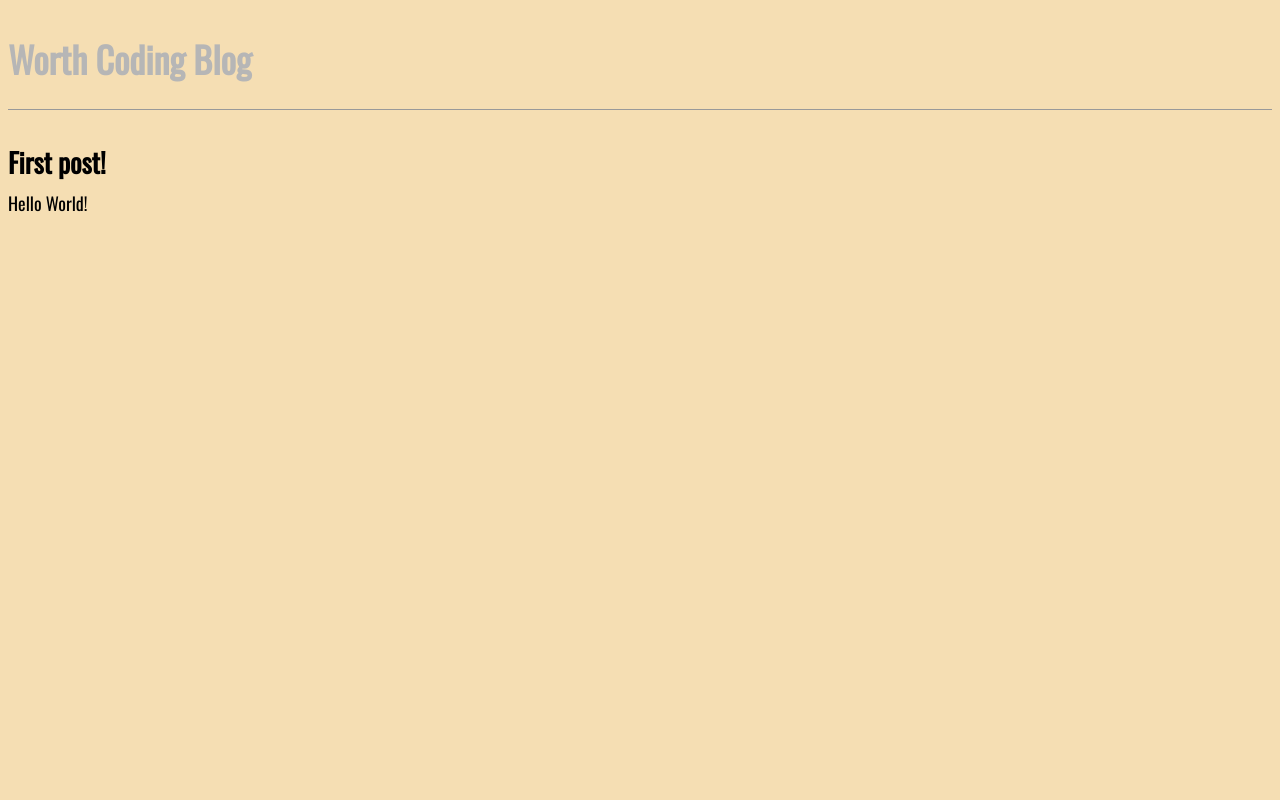
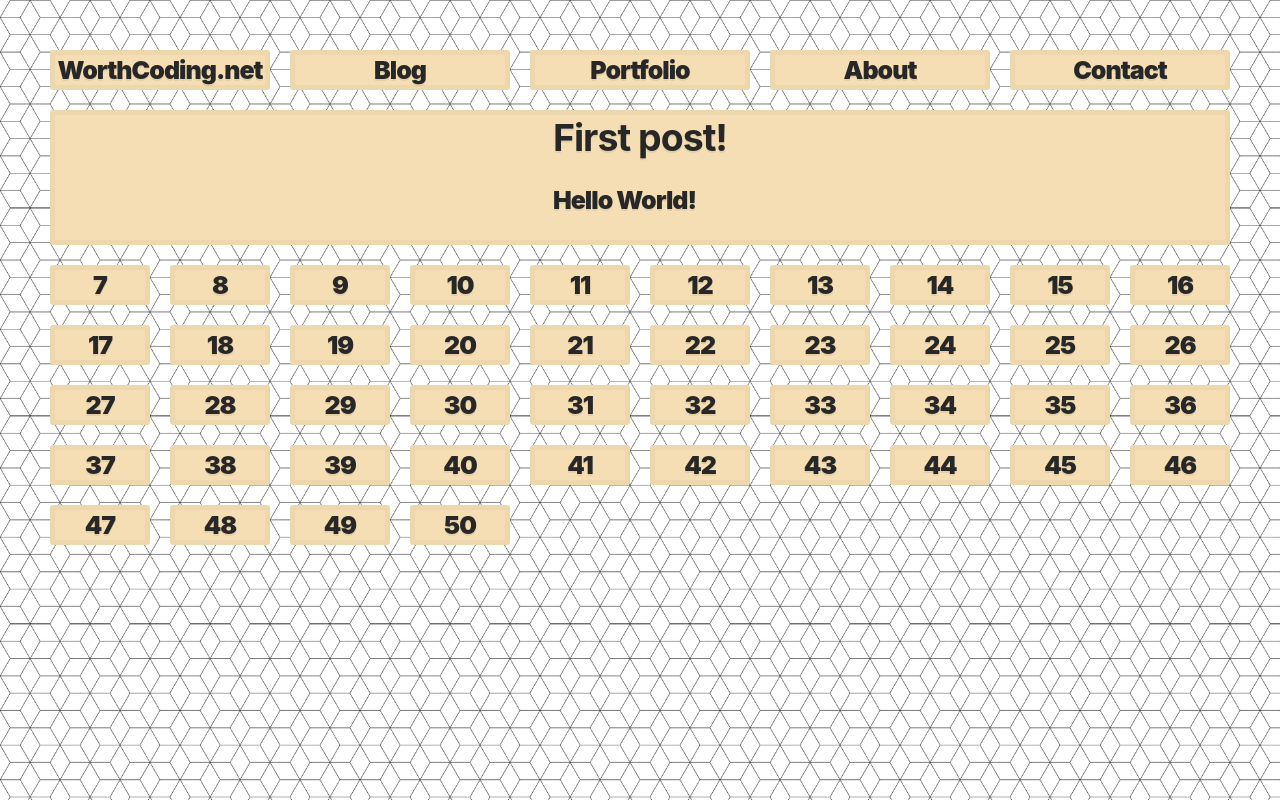
Before and after one commit to willworth/worthcoding.net, a Django app: template willvenv/templates/post_detail.html in a window 1280 px wide. Run offline with Django 3.2, Linux system fonts and the light colour scheme; the template is opened without the code that fills it: values that come from a table or form of the project are taken from there, others are empty; data comes from the database, SQL or seed files in the repository; parts of the project's set-up code (start-up, migrations or seed data) failed here and were passed over.

Commit message:
switch out bootstrapp for css grid

```diff
--- a/willvenv/static/css/base.css
+++ b/willvenv/static/css/base.css
@@ -1,47 +1,134 @@
-body {
-    font-family: 'Oswald', sans-serif;
-    font-size: 18px;
-    background: wheat
+/*
+Some of this is taken from the wesbos grid course.  https://CSSGrid.io
+*/
+
+:root {
+   --black: #272727;
 }
 
-  header {
-    border-bottom: 1px solid #999;
-    margin-bottom: 2rem;
-    display: flex;
+
+html {
+  /* border-box box model allows us to add padding and border to our elements without increasing their size */
+  box-sizing: border-box;
+  /* A system font stack so things load nice and quick! */
+  font-family: -apple-system, BlinkMacSystemFont, "Segoe UI", Roboto, Helvetica,
+    Arial, sans-serif, "Apple Color Emoji", "Segoe UI Emoji", "Segoe UI Symbol";
+  font-weight: 900;
+  font-size: 10px;
+  color: var(--black);
+  text-shadow: 0 2px 0 rgba(0, 0, 0, 0.07);
+}
+/*
+We inherit box-sizing: border-box; from our <html> selector
+Apparently this is a bit better than applying box-sizing: border-box; directly to the * selector
+*/
+*,
+*:before,
+*:after {
+box-sizing: inherit;
 }
 
-  header h1 a {
-    color: rgb(182, 182, 182);
-    text-decoration: none;
+/* ../assets/style.css"    340px, */
+body {
+  background-image: url("blocks_41618_sm.gif");
+    /* linear-gradient(110deg, #f93d66, #6d47d9); */
+  background-color: blanchedalmond;
+  background-size: 180px auto;
+  min-height: calc(100vh - 100px);
+  margin: 50px;
+  /* background: white; */
+  background-position: fixed;
+  letter-spacing: -1px;
 }
 
-  .nav-left {
-    margin-right: auto;
+h1,
+h2,
+h3,
+h4,
+h5,
+h6 {
+  margin: 0 0 5px 0;
 }
 
-  .nav-right {
-    display: flex;
-    padding-top: 2rem;
+
+
+
+/*
+Will´s code folows
+*/
+
+
+
+
+
+.container {
+  display: grid;
+  grid-gap: 20px;
+  grid-template-columns: repeat(10, 1fr);
+  /* grid-template-columns: repeat(auto-fit, minmax(150px, 1fr)); */
 }
 
-  .post-entry {
-    margin-bottom: 2rem;
+
+.item {
+  /* We center the contents of these items. You can also do this with flexbox too! */
+  display: grid;
+  justify-content: center;
+  align-items: center;
+  border: 5px solid rgba(0, 0, 0, 0.03);
+  border-radius: 3px;
+  font-size: 25px;
+  background-color: wheat;
 }
 
-  .post-entry h2 {
-    margin: .5rem 0;
+.menu {
+  /* grid-column: auto; */
 }
 
-  .post-entry h2 a, .post-entry h2 a:visited {
-    color: blue;
-    text-decoration: none;
+
+.item1 {
+  grid-column: 1 /3;
 }
 
-  .post-entry p {
-    margin: 0;
-    font-weight: 400;
+.item2 {
+  grid-column: 3 /5;
 }
 
-  .post-entry h2 a:hover {
-    color: red;
+
+.item3 {
+  grid-column: 5 /7;
 }
+
+.item4 {
+  grid-column: 7 /9;
+}
+
+.item5 {
+  grid-column: 9 /-1;
+}
+
+
+
+/* line! */
+.item6 {
+  grid-column: 1 /-1;
+}
+
+
+/* old stuff */
+.big-title{
+  grid-column: 2 / 5;
+  grid-row: span 3;
+}
+.wall-of-text{
+  grid-column: 1 /-1;
+  /* this will go across all tracks */
+  grid-row: span 3;
+}
+.globe {
+  /* grid-column-start: 3;
+  grid-column-end: 4;
+  is the same as:
+  */
+    grid-column: 2 /5;
+
+}
--- a/willvenv/templates/base.html
+++ b/willvenv/templates/base.html
@@ -1,17 +1,83 @@
 {% load staticfiles %}
-<html>
+<!doctype html>
+<html lang="en">
   <head>
+    <!-- Required meta tags -->
+    <meta charset="utf-8">
+    <meta name="viewport" content="width=device-width, initial-scale=1, shrink-to-fit=no">
     <title>Worth Coding</title>
     <link href="https://fonts.googleapis.com/css?family=Oswald" rel="stylesheet">
     <link rel="stylesheet" href="{% static 'css/base.css' %}">
   </head>
   <body>
-    <header>
-      <h1><a href="/">Worth Coding Blog</a></h1>
-    </header>
-    <div class="container">
-      {% block content %}
-      {% endblock content %}
-    </div>
+
+      <div class="container">
+
+      <!--our emmet for below is    .item.item${$}*30 -->
+      <div class="item menu item1">WorthCoding.net</div>
+      <div class="item menu item2">Blog</div>
+      <div class="item menu item3">Portfolio</div>
+      <div class="item menu item4">About</div>
+      <div class="item menu item5">Contact</div>
+      <div class="item item6">
+
+          {% block content %}
+          {% endblock %}
+
+
+
+      </div>
+      <div class="item item7">7</div>
+      <div class="item item8">8</div>
+      <div class="item item9">9</div>
+      <div class="item item10">10</div>
+      <div class="item item11">11</div>
+      <div class="item item12">12</div>
+      <div class="item item13">13</div>
+      <div class="item item14">14</div>
+      <div class="item item15">15</div>
+      <div class="item item16">16</div>
+      <div class="item item17">17</div>
+      <div class="item item18">18</div>
+      <div class="item item19">19</div>
+      <div class="item item20">20</div>
+      <div class="item item21">21</div>
+      <div class="item item22">22</div>
+      <div class="item item23">23</div>
+      <div class="item item24">24</div>
+      <div class="item item25">25</div>
+      <div class="item item26">26</div>
+      <div class="item item27">27</div>
+      <div class="item item28">28</div>
+      <div class="item item29">29</div>
+      <div class="item item30">30</div>
+      <div class="item item31">31</div>
+      <div class="item item32">32</div>
+      <div class="item item33">33</div>
+      <div class="item item34">34</div>
+      <div class="item item35">35</div>
+      <div class="item item36">36</div>
+      <div class="item item37">37</div>
+      <div class="item item38">38</div>
+      <div class="item item39">39</div>
+      <div class="item item40">40</div>
+      <div class="item item41">41</div>
+      <div class="item item42">42</div>
+      <div class="item item43">43</div>
+      <div class="item item44">44</div>
+      <div class="item item45">45</div>
+      <div class="item item46">46</div>
+      <div class="item item47">47</div>
+      <div class="item item48">48</div>
+      <div class="item item49">49</div>
+      <div class="item item50">50</div>
+
+
+
+
+
+
+<!-- END OF CONTAINER DIV BELOW -->
+          </div>
   </body>
 </html>
```
Also changed, not shown: willvenv/notes.txt (added, +26 -0 lines), willvenv/static/css/Pattern_tesselation1_A4.png (added), willvenv/static/css/blocks_41618_sm.gif (added), willvenv/static/css/japanese_tessellation_star_pattern-1118.jpg (added), willvenv/static/css/tess.gif (added), willvenv/static/css/tessellation-coloring-pages-free-printable-003.jpg (added), 5 other files. Lines whose indentation alone changed are shown as unchanged.
